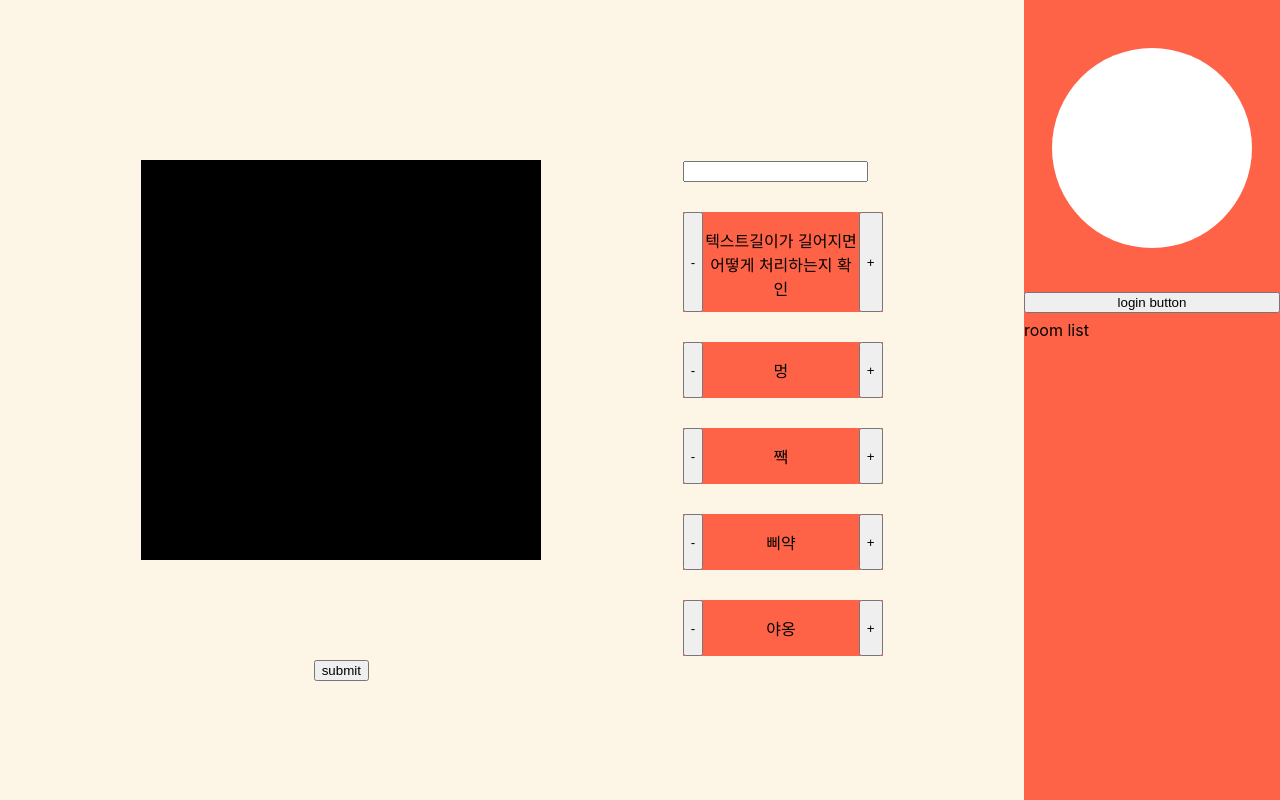
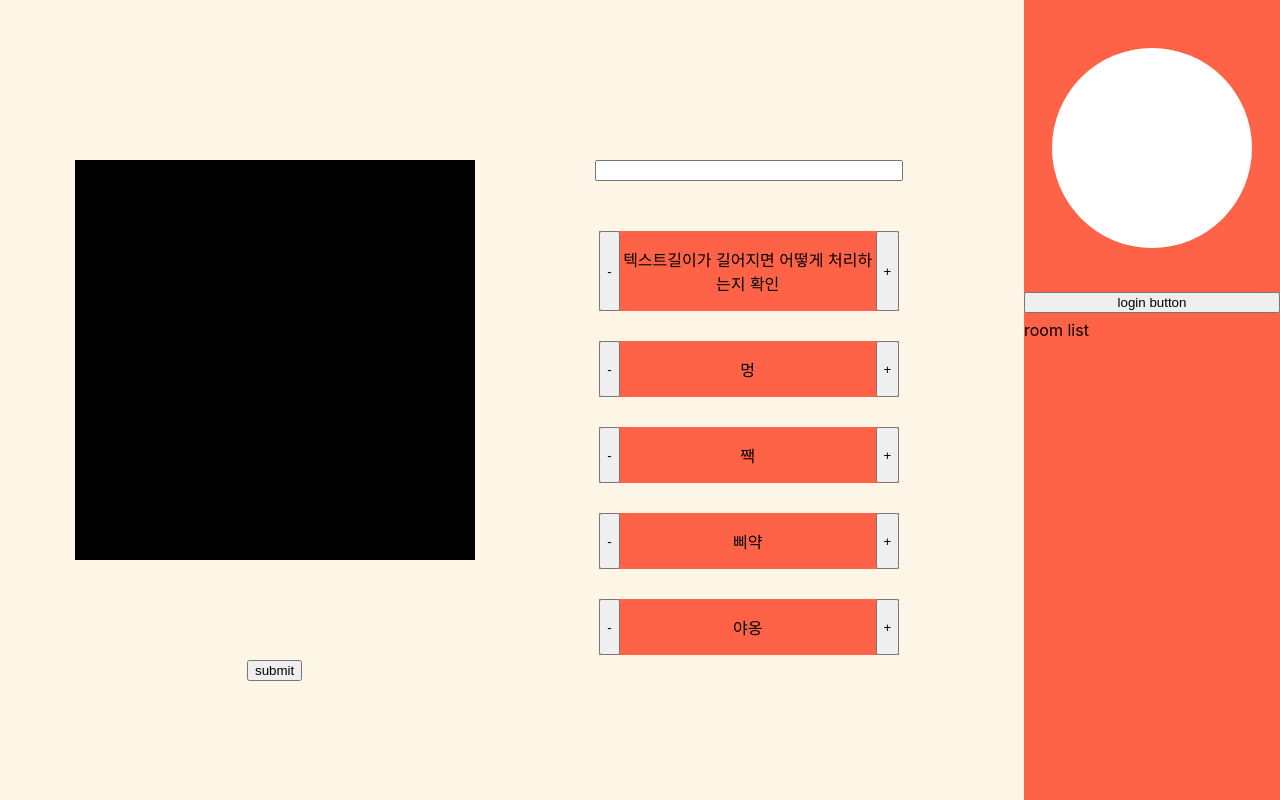
Before and after one commit to Comp-ACT/random-lunch-menu-front, a React (Create React App) app: page / in a window 1280 px wide. Built offline with nearby package versions, Linux system fonts and the light colour scheme.

Commit message:
Resize restaurant list and restaurant component

```diff
--- a/src/components/common/main/restaurant-list/Restaurant.jsx
+++ b/src/components/common/main/restaurant-list/Restaurant.jsx
@@ -4,7 +4,7 @@ import Colors from '../../../../assets/colors';
 function Restaurant({ name }) {
   return (
     <div style={{
-      display: 'flex', marginTop: 30, textAlign: 'center', justifyContent: 'space-between', width: 200, maxHeight: 100, background: Colors.CORAL,
+      display: 'flex', marginTop: 30, textAlign: 'center', justifyContent: 'space-between', width: 300, maxHeight: 100, background: Colors.CORAL,
     }}
     >
       <button>-</button>
--- a/src/components/common/main/restaurant-list/RestaurantList.jsx
+++ b/src/components/common/main/restaurant-list/RestaurantList.jsx
@@ -8,12 +8,30 @@ function RestaurantList() {
   return (
     <div style={{
       height: '60%',
+      width: 400,
     }}
     >
-      <div>
-        <input type="text" />
+      <div style={{
+        display: 'flex',
+        justifyContent: 'center',
+      }}
+      >
+        <input
+          type="text"
+          style={{
+            width: 300,
+          }}
+        />
       </div>
-      <div style={{ overflow: 'scroll', height: '100%' }}>
+      <div style={{
+        overflow: 'scroll',
+        height: '100%',
+        display: 'flex',
+        alignItems: 'center',
+        flexDirection: 'column',
+        marginTop: 20,
+      }}
+      >
         {tempHtml}
       </div>
     </div>
```
